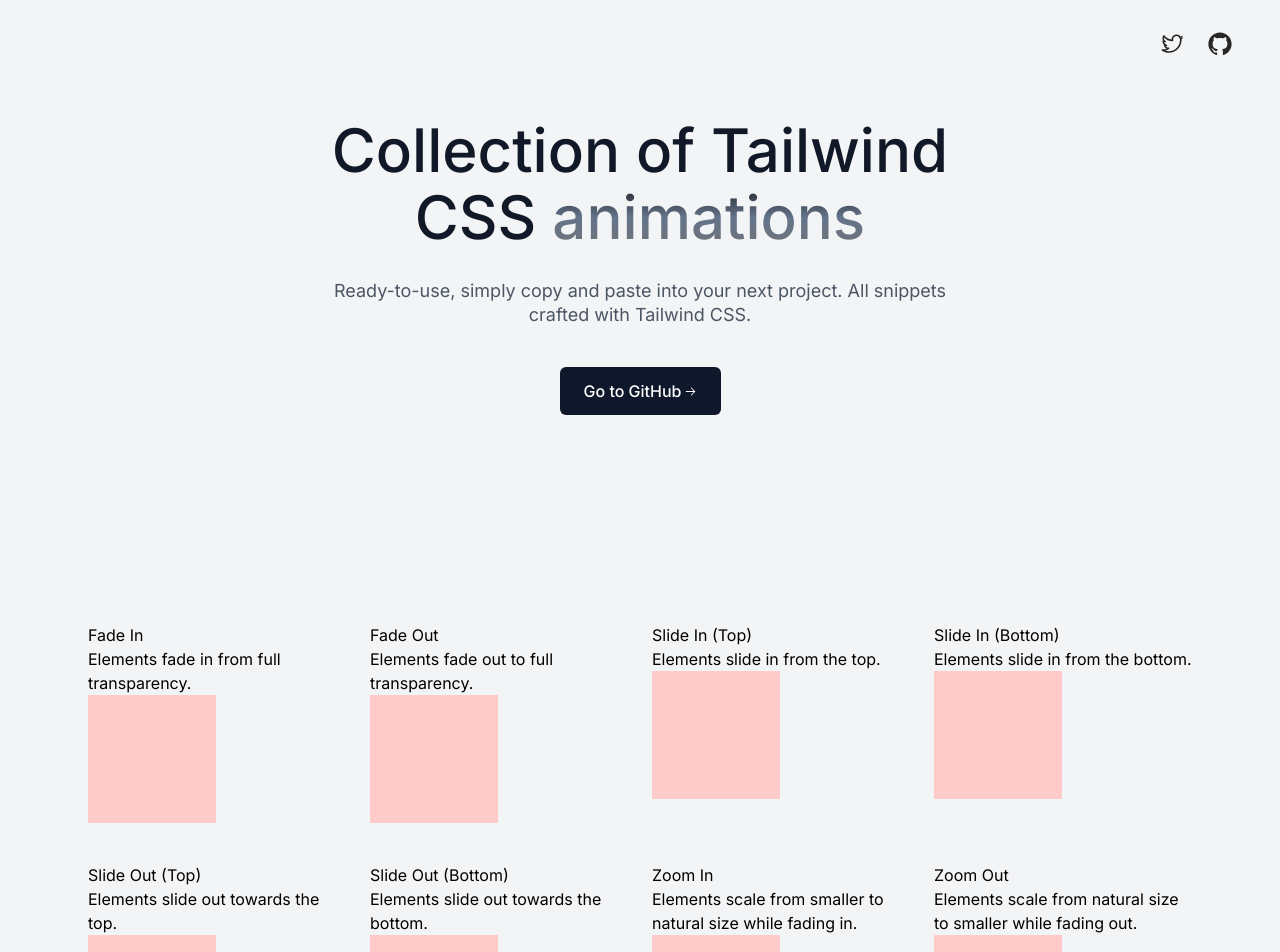
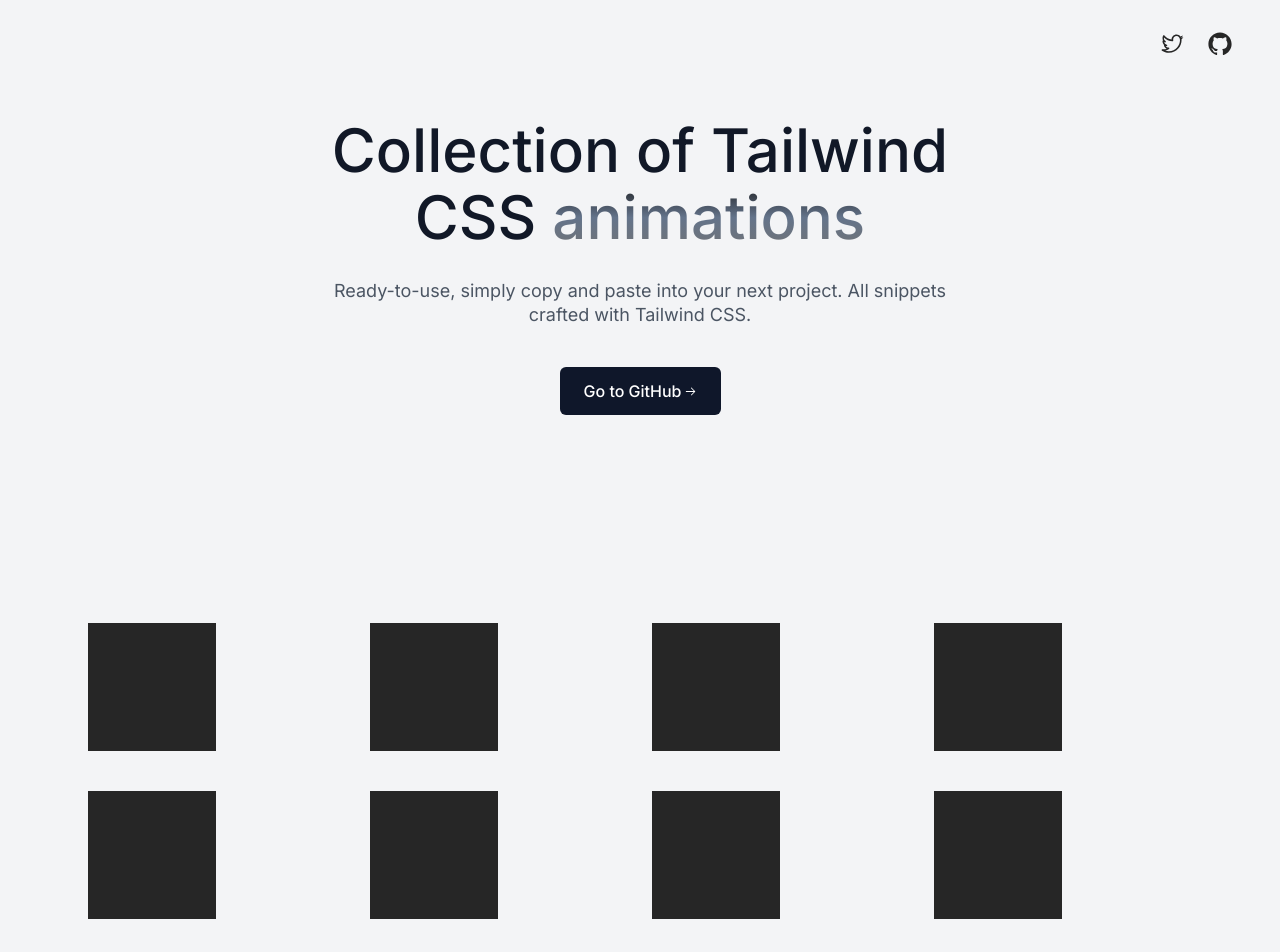
Before and after one commit to ibelick/animation, a Next.js app: page / in a window 1280 px wide. Shown: the top 952 px of the page. Built offline with nearby package versions, Linux system fonts and the light colour scheme.

Commit message:
feat: add hover on basic animation

```diff
--- /dev/null
+++ b/app/components/animations.tsx
@@ -0,0 +1,82 @@
+"use client";
+import React, { useState } from "react";
+
+const globalCn = "w-32 h-32 bg-neutral-800";
+
+const ContainerAnimation = ({ children }: { children: React.ReactNode }) => {
+  const [isHovered, setIsHovered] = useState(false);
+
+  return (
+    <div
+      className="relative"
+      onMouseEnter={() => setIsHovered(true)}
+      onMouseLeave={() => setIsHovered(false)}
+    >
+      {!isHovered ? <div className={globalCn} /> : children}
+    </div>
+  );
+};
+
+export const FadeIn = () => {
+  return (
+    <ContainerAnimation>
+      <div className={`${globalCn} animate-fade-in`} />
+    </ContainerAnimation>
+  );
+};
+
+export const FadeOut = () => {
+  return (
+    <ContainerAnimation>
+      <div className={`${globalCn} animate-fade-out`} />
+    </ContainerAnimation>
+  );
+};
+
+export const SlideInTop = () => {
+  return (
+    <ContainerAnimation>
+      <div className={`${globalCn} animate-slide-in-top`} />
+    </ContainerAnimation>
+  );
+};
+
+export const SlideInBottom = () => {
+  return (
+    <ContainerAnimation>
+      <div className={`${globalCn} animate-slide-in-bottom`} />
+    </ContainerAnimation>
+  );
+};
+
+export const SlideOutTop = () => {
+  return (
+    <ContainerAnimation>
+      <div className={`${globalCn} animate-slide-out-top`} />
+    </ContainerAnimation>
+  );
+};
+
+export const SlideOutBottom = () => {
+  return (
+    <ContainerAnimation>
+      <div className={`${globalCn} animate-slide-out-bottom`} />
+    </ContainerAnimation>
+  );
+};
+
+export const ZoomIn = () => {
+  return (
+    <ContainerAnimation>
+      <div className={`${globalCn} animate-zoom-in`} />
+    </ContainerAnimation>
+  );
+};
+
+export const ZoomOut = () => {
+  return (
+    <ContainerAnimation>
+      <div className={`${globalCn} animate-zoom-out`} />
+    </ContainerAnimation>
+  );
+};
--- a/app/components/list-animation.tsx
+++ b/app/components/list-animation.tsx
@@ -1,17 +1,32 @@
-"use client";
-import { animations } from "@/data/animations";
+import {
+  FadeIn,
+  FadeOut,
+  SlideInTop,
+  SlideInBottom,
+  SlideOutTop,
+  SlideOutBottom,
+  ZoomIn,
+  ZoomOut,
+} from "./animations";
+
+const animations = [
+  FadeIn,
+  FadeOut,
+  SlideInTop,
+  SlideInBottom,
+  SlideOutTop,
+  SlideOutBottom,
+  ZoomIn,
+  ZoomOut,
+];
 
 const ListAnimation = () => {
   return (
     <div className="grid grid-cols-1 gap-6 pb-6 md:grid-cols-2 lg:grid-cols-4">
-      {animations.map((animation, index) => {
-        const className = `w-32 h-32 bg-red-200 ${animation.class}`;
-
+      {animations.map((Animation, index) => {
         return (
           <div key={index} className="mb-4">
-            <h3>{animation.name}</h3>
-            <p>{animation.description}</p>
-            <div className={className}></div>
+            <Animation />
           </div>
         );
       })}
```
